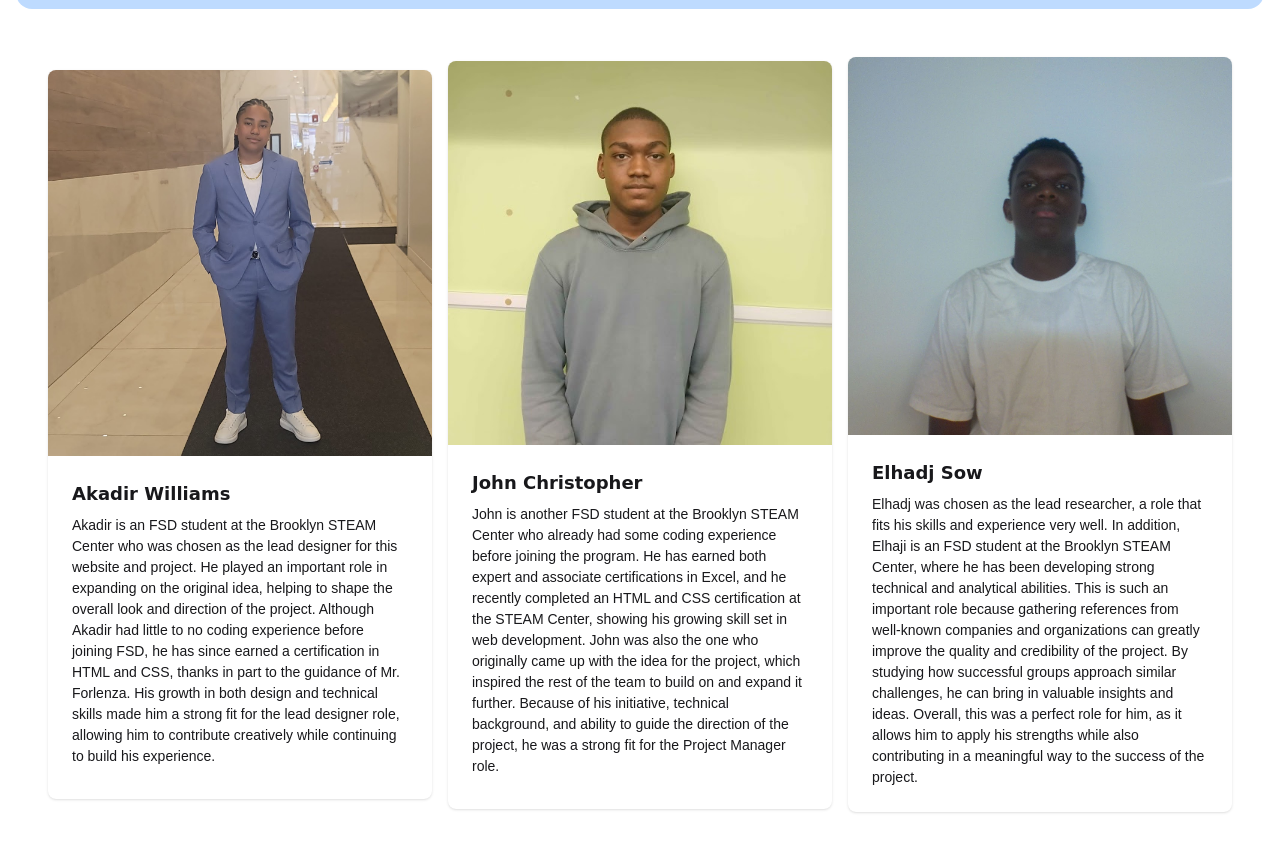
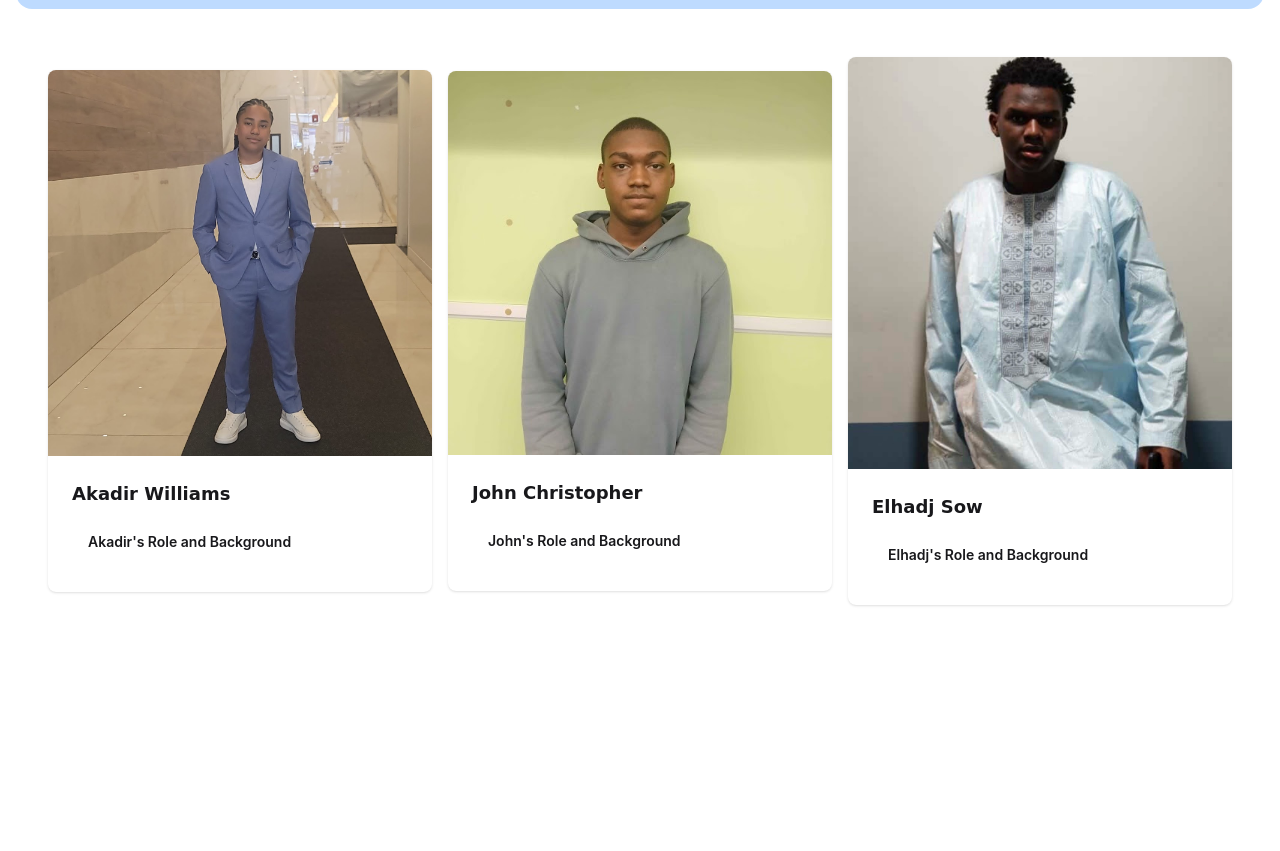
Before and after one commit to Brooklyn-STEAM/quickset, a website built with Vite: page src/pages/about.html in a window 1280 px wide. Shown: the part 1067-1918 px from the top of the page. After the commit the page ends 1720 px from the top, so only its background shows below. Built offline with nearby package versions, Linux system fonts and the light colour scheme.

Commit message:
Revise about page content for clarity and detail; add collapsible sections for team member roles

```diff
--- a/src/pages/about.html
+++ b/src/pages/about.html
@@ -53,8 +53,8 @@
           <div>
             <h1 class="text-5xl font-bold">Whats Quickset?!</h1>
             <p class="py-6">
-                Hello and welcome to Quickset.Our website is meant to help upcoming web and game develpers to help learn and how to use databasses with there apps and games.
-            </p>
+
+            </p>Hello and welcome to Quickset. Our website is designed to support aspiring web and game developers as they begin building real, functional projects, with a focus on helping beginners understand how to use databases effectively in their apps and games. Whether you're learning to store user data, track game progress, or connect a frontend to a backend system, Quickset offers clear guidance, practical examples, and easy-to-follow tutorials. Our goal is to simplify complex concepts and give you the tools and confidence to turn your ideas into working projects, no matter your starting point.
 
           </div>
         </div>
@@ -80,9 +80,14 @@
     </figure>
     <div class="card-body">
       <h2 class="card-title">Akadir Williams</h2>
-      <p>Akadir is an FSD student at the Brooklyn STEAM Center who was chosen as the lead designer for this website and project. He played an important role in expanding on the original idea, helping to shape the overall look and direction of the project. Although Akadir had little to no coding experience before joining FSD, he has since earned a certification in HTML and CSS, thanks in part to the guidance of Mr. Forlenza. His growth in both design and technical skills made him a strong fit for the lead designer role, allowing him to contribute creatively while continuing to build his experience.</p>
-      <div class="card-actions justify-end">
 
+      <div tabindex="0" class="collapse">
+        <div class="collapse-title font-semibold">
+          Akadir's Role and Background
+        </div>
+        <div class="collapse-content text-sm">
+          Akadir is an FSD student at the Brooklyn STEAM Center who was chosen as the lead designer for this website and project. He played an important role in expanding on the original idea, helping to shape the overall look and direction of the project. Although Akadir had little to no coding experience before joining FSD, he has since earned a certification in HTML and CSS, thanks in part to the guidance of Mr. Forlenza. His growth in both design and technical skills made him a strong fit for the lead designer role, allowing him to contribute creatively while continuing to build his experience.
+        </div>
       </div>
     </div>
   </div>
@@ -95,9 +100,14 @@
     </figure>
     <div class="card-body">
       <h2 class="card-title">John Christopher</h2>
-      <p>John is another FSD student at the Brooklyn STEAM Center who already had some coding experience before joining the program. He has earned both expert and associate certifications in Excel, and he recently completed an HTML and CSS certification at the STEAM Center, showing his growing skill set in web development. John was also the one who originally came up with the idea for the project, which inspired the rest of the team to build on and expand it further. Because of his initiative, technical background, and ability to guide the direction of the project, he was a strong fit for the Project Manager role.</p>
-      <div class="card-actions justify-end">
+      <div tabindex="0" class="collapse">
+        <div class="collapse-title font-semibold">
 
+          John's Role and Background
+        </div>
+        <div class="collapse-content text-sm">
+          John is another FSD student at the Brooklyn STEAM Center who already had some coding experience before joining the program. He has earned both expert and associate certifications in Excel, and he recently completed an HTML and CSS certification at the STEAM Center, showing his growing skill set in web development. John was also the one who originally came up with the idea for the project, which inspired the rest of the team to build on and expand it further. Because of his initiative, technical background, and ability to guide the direction of the project, he was a strong fit for the Project Manager role.
+        </div>
       </div>
     </div>
   </div>
@@ -105,17 +115,20 @@
   <div class="card bg-base-100 w-96 shadow-sm">
     <figure>
       <img
-        src="/src/assets/es.jpg"
+        src="/src/assets/Even more corpped.jpg"
         alt="Shoes" />
     </figure>
     <div class="card-body">
       <h2 class="card-title">Elhadj Sow</h2>
-      <p>Elhadj was chosen as the lead researcher, a role that fits his skills and experience very well. In addition, Elhaji is an FSD student at the Brooklyn STEAM Center, where he has been developing strong technical and analytical abilities. This is such an important role because gathering references from well-known companies and organizations can greatly improve the quality and credibility of the project. By studying how successful groups approach similar challenges, he can bring in valuable insights and ideas. Overall, this was a perfect role for him, as it allows him to apply his strengths while also contributing in a meaningful way to the success of the project.</p>
 
+
+      <div tabindex="0" class="collapse">
+        <div class="collapse-title font-semibold">
+          Elhadj's Role and Background
+        </div>
+        <div class="collapse-content text-sm">
+          Elhadj was chosen as the lead researcher, a role that fits his skills and experience very well. In addition, Elhaji is an FSD student at the Brooklyn STEAM Center, where he has been developing strong technical and analytical abilities. This is such an important role because gathering references from well-known companies and organizations can greatly improve the quality and credibility of the project. By studying how successful groups approach similar challenges, he can bring in valuable insights and ideas. Overall, this was a perfect role for him, as it allows him to apply his strengths while also contributing in a meaningful way to the success of the project.
+        </div>
       </div>
-    </div>
-  </div>
-</div>
-
 </body>
 </html>
```
Also changed, not shown: src/assets/0F3B7300-54C3-48D6-A38A-B0084B3B1216.jpeg (added), src/assets/Croped.PNG (added), src/assets/Even more corpped.jpg (added).
